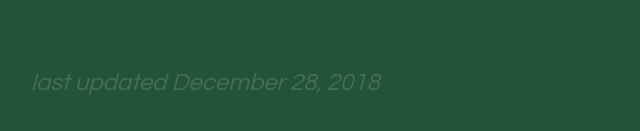
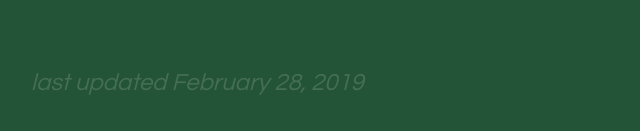
Before and after one commit to thomascedge/website, a plain HTML site: page index.html in a window 1280 px wide. Shown: the part 5558-5689 px from the top of the page, 77-717 px from the left. Drawn offline with nearby package versions, Linux system fonts and the light colour scheme.

Commit message:
Update index.html

```diff
--- a/index.html
+++ b/index.html
@@ -72,7 +72,7 @@
             <a href="https://www.boldatuga.com/queer" target="_blank">queer.black.visible</a>
         </p>
 
-        <p class="small_words"><em>last updated December 28, 2018</em></p>
+        <p class="small_words"><em>last updated February 28, 2019</em></p>
 
         <script type="text/javascript" src='https://cdnjs.cloudflare.com/ajax/libs/jquery/2.1.3/jquery.min.js'></script>
         <script type="text/javascript" src="static/js/script.js"></script>
```
